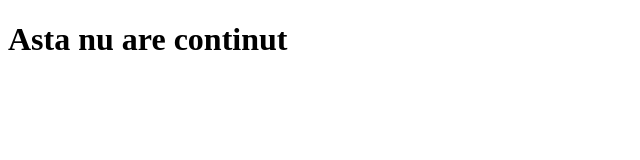
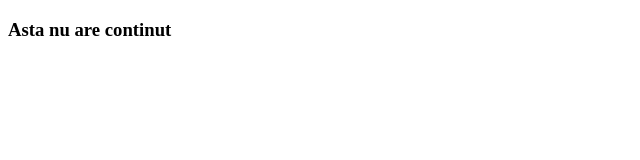
Before and after one commit to alexsincai/t9typer, a plain HTML site: page index2.html in a window 1280 px wide. Shown: the whole page, without its empty margins (0-640 px from the left). Drawn offline with Linux system fonts and the light colour scheme.

Commit message:
Update index2.html

```diff
--- a/index2.html
+++ b/index2.html
@@ -6,6 +6,6 @@
     <title>Document</title>
   </head>
   <body>
-    <h1>Asta nu are continut</h1>
+    <h3>Asta nu are continut</h3>
   </body>
 </html>
```
